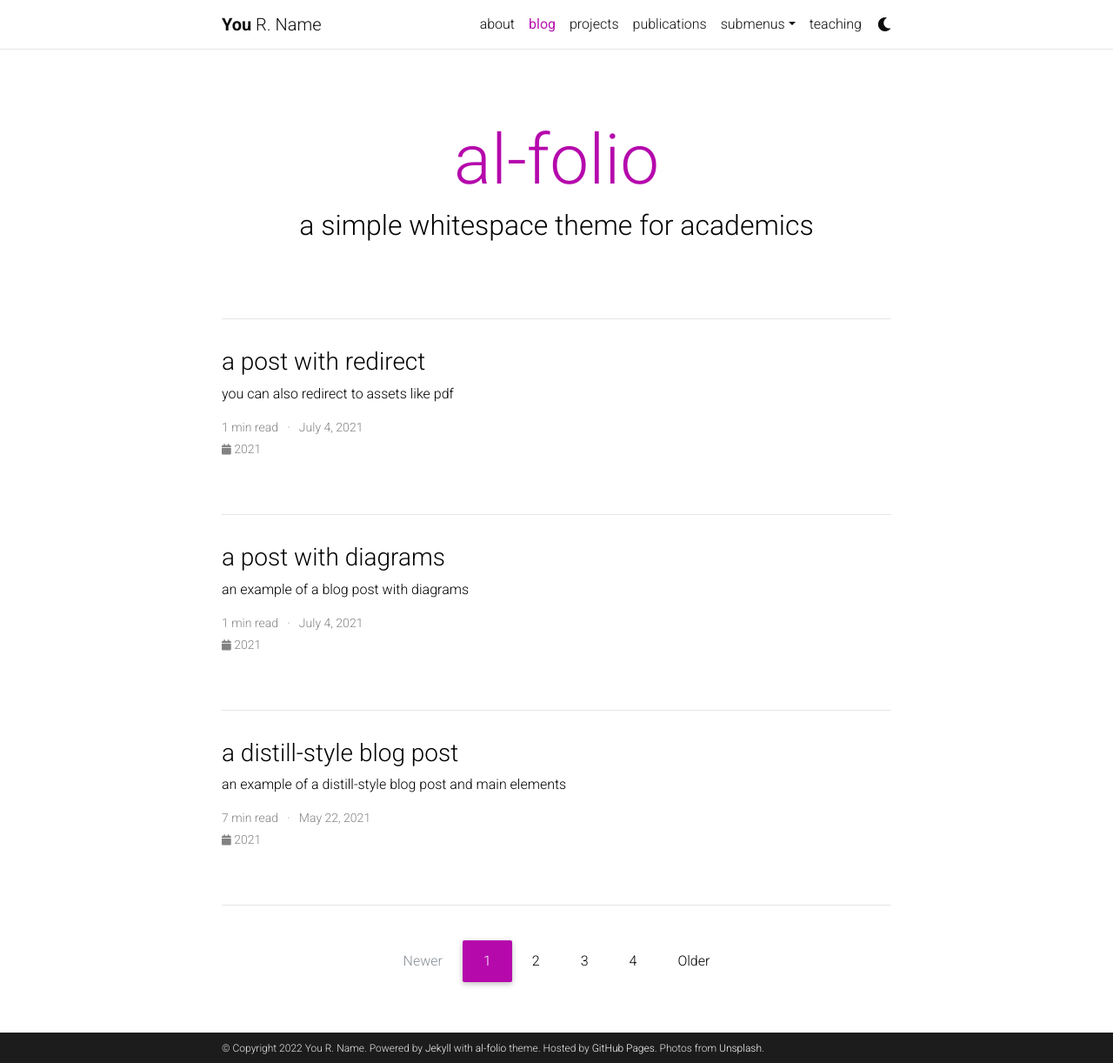
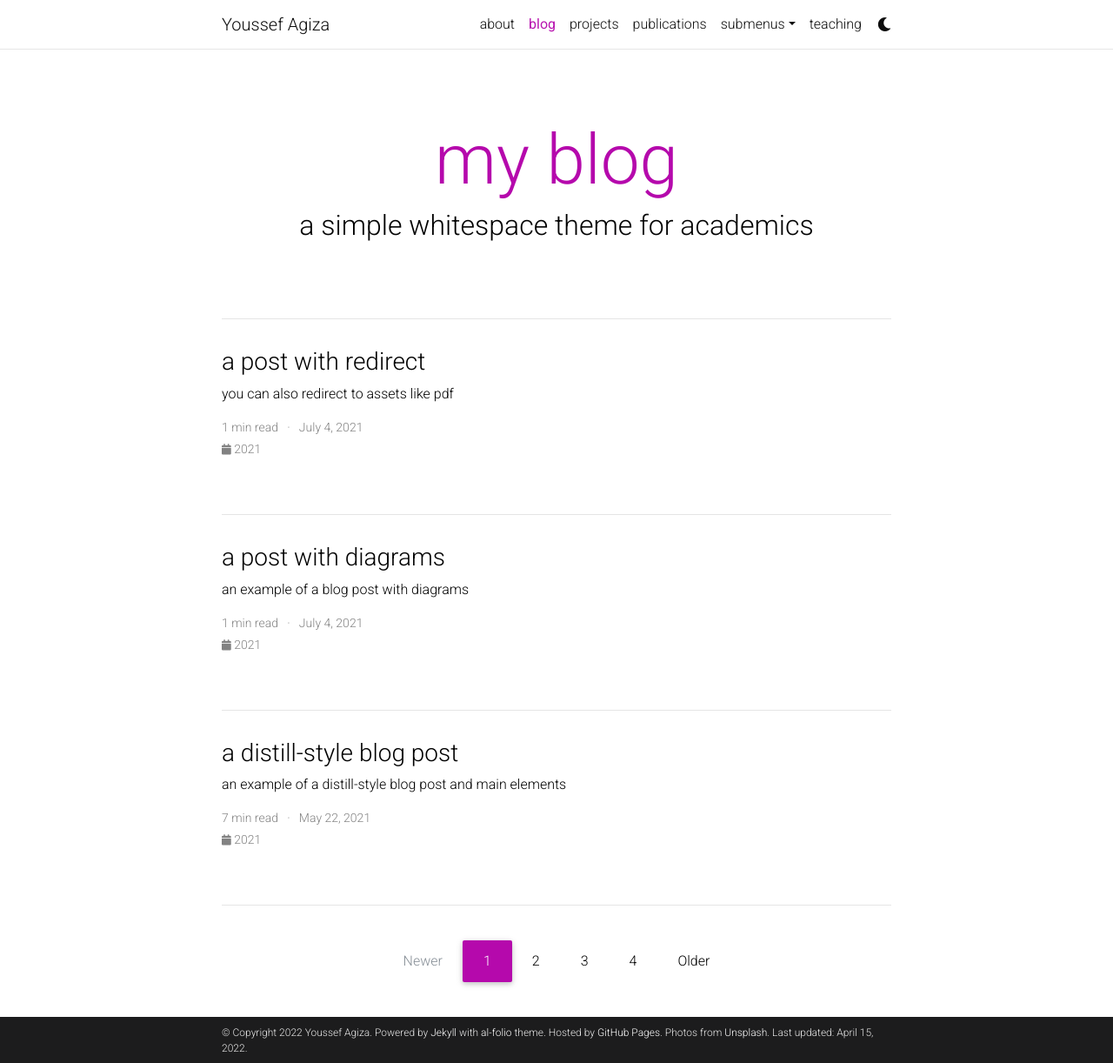
Before and after one commit to Youssef-Agiza/Youssef-Agiza.github.io, a Jekyll site: the page built from blog/index.html, in a window 1280 px wide and 1222 px high. Shown: the whole window at 87% size. Built offline with Jekyll 4.4.1, drawn with Linux system fonts in a browser that asks for light colours; the list of posts is cut into pages by our own code; comment, search, counter and statistics services are not loaded; a style sheet for code colours, icons or effects is not loaded.

Commit message:
initial customizations to al-folio theme

```diff
--- a/_config.yml
+++ b/_config.yml
@@ -2,26 +2,25 @@
 # Site settings
 # -----------------------------------------------------------------------------
 
-title: blank # the website title (if blank, full name will be used instead)
-first_name: You
-middle_name: R.
-last_name: Name
-email: you@example.com
+title: Youssef Agiza # the website title (if blank, full name will be used instead)
+first_name: Youssef
+middle_name: #R.
+last_name: Agiza
+email: youssefagiza@aucegypt.edu
 description: > # the ">" symbol means to ignore newlines until "footer_text:"
-  A simple, whitespace theme for academics. Based on [*folio](https://github.com/bogoli/-folio) design.
+  An online portfolio where I keep updates of my projects.
 footer_text: >
   Powered by <a href="https://jekyllrb.com/" target="_blank">Jekyll</a> with <a href="https://github.com/alshedivat/al-folio">al-folio</a> theme.
   Hosted by <a href="https://pages.github.com/" target="_blank">GitHub Pages</a>.
   Photos from <a href="https://unsplash.com" target="_blank">Unsplash</a>.
-keywords: jekyll, jekyll-theme, academic-website, portfolio-website  # add your own keywords or leave empty
+keywords: Youssf Agiza, Youssef, Agiza, Youssef-Agiza, developer, softwar-enegineer, portfolio-website # add your own keywords or leave empty
+lang: en # the language of your site (for example: en, fr, cn, ru, etc.)
+icon: ⚛️ # the emoji used as the favicon (alternatively, provide image name in /assets/img/)
 
-lang: en # the language of your site (for example: en, fr, cn, ru, etc.)
-icon: ⚛️  # the emoji used as the favicon (alternatively, provide image name in /assets/img/)
-
-url: https://alshedivat.github.io # the base hostname & protocol for your site
-baseurl: /al-folio # the subpath of your site, e.g. /blog/
-last_updated: false # set to true if you want to display last updated in the footer
-impressum_path:  # set to path to include impressum link in the footer, use the same path as permalink in a page, helps to conform with EU GDPR
+url: https://Youssef-Agiza.github.io # the base hostname & protocol for your site
+baseurl: # the subpath of your site, e.g. /blog/
+last_updated: true # set to true if you want to display last updated in the footer
+impressum_path: # set to path to include impressum link in the footer, use the same path as permalink in a page, helps to conform with EU GDPR
 
 # -----------------------------------------------------------------------------
 # RSS Feed
@@ -55,10 +54,10 @@ og_image: # The site-wide (default for all links) Open Graph preview image
 # Social integration
 # -----------------------------------------------------------------------------
 
-github_username: # your GitHub user name
+github_username: Youssef-Agiza # your GitHub user name
 gitlab_username: # your GitLab user name
-twitter_username: # your Twitter handle
-linkedin_username: # your LinkedIn user name
+twitter_username: YoussefAgiza # your Twitter handle
+linkedin_username: youssef-agiza-248861199 #your LinkedIn user name
 scholar_userid: # your Google Scholar ID
 orcid_id: # your ORCID ID
 medium_username: # your Medium username
@@ -75,16 +74,16 @@ stackoverflow_id: #your stackoverflow id
 contact_note: >
   You can even add a little note about which of these is the best way to reach you.
 
-google_analytics:  # your google-analytics ID (format: UA-XXXXXXXXX)
-google_site_verification:  # your google-site-verification ID (Google Search Console)
-bing_site_verification:  # out your bing-site-verification ID (Bing Webmaster)
-panelbear_analytics:  # panelbear analytics site ID (format: XXXXXXXXX)
+google_analytics: # your google-analytics ID (format: UA-XXXXXXXXX)
+google_site_verification: # your google-site-verification ID (Google Search Console)
+bing_site_verification: # out your bing-site-verification ID (Bing Webmaster)
+panelbear_analytics: # panelbear analytics site ID (format: XXXXXXXXX)
 
 # -----------------------------------------------------------------------------
 # Blog
 # -----------------------------------------------------------------------------
 
-blog_name: al-folio  # your blog must have a name for it to show up in the nav bar
+blog_name: my blog #al-folio # your blog must have a name for it to show up in the nav bar
 blog_description: a simple whitespace theme for academics
 permalink: /blog/:year/:title/
 
@@ -93,7 +92,7 @@ pagination:
   enabled: true
 
 # Comments
-disqus_shortname: al-folio # put your disqus shortname
+disqus_shortname: #al-folio # put your disqus shortname
 # https://help.disqus.com/en/articles/1717111-what-s-a-shortname
 
 # -----------------------------------------------------------------------------
@@ -119,12 +118,12 @@ news_limit: 5
 # Markdown and syntax highlight
 markdown: kramdown
 highlighter: rouge
-highlight_theme_light: github  # https://github.com/jwarby/jekyll-pygments-themes
-highlight_theme_dark: native  # https://github.com/jwarby/jekyll-pygments-themes
+highlight_theme_light: github # https://github.com/jwarby/jekyll-pygments-themes
+highlight_theme_dark: native # https://github.com/jwarby/jekyll-pygments-themes
 kramdown:
   input: GFM
   syntax_highlighter_opts:
-    css_class: 'highlight'
+    css_class: "highlight"
     span:
       line_numbers: false
     block:
@@ -132,7 +131,7 @@ kramdown:
       start_line: 1
 
 # Includes & excludes
-include: ['_pages']
+include: ["_pages"]
 exclude:
   - bin
   - Gemfile
@@ -161,9 +160,9 @@ plugins:
 # Sitemap settings
 defaults:
   - scope:
-      path:            "assets/**/*.*"
+      path: "assets/**/*.*"
     values:
-      sitemap:         false
+      sitemap: false
 # Extras
 github: [metadata]
 
@@ -195,18 +194,17 @@ jekyll-archives:
     tag: archive-tag
     category: archive-category
   permalinks:
-    year: '/blog/:year/'
-    tag: '/blog/tag/:name/'
-    category: '/blog/category/:name/'
+    year: "/blog/:year/"
+    tag: "/blog/tag/:name/"
+    category: "/blog/category/:name/"
 
 # -----------------------------------------------------------------------------
 # Jekyll Scholar
 # -----------------------------------------------------------------------------
 
 scholar:
-
-  last_name: Einstein
-  first_name: [Albert, A.]
+  last_name: Agiza
+  first_name: [Youssef, A.]
 
   style: apa
   locale: en
@@ -227,7 +225,6 @@ scholar:
   details_link: Details
 
   query: "@*"
-
 
 # -----------------------------------------------------------------------------
 # Responsive WebP Images
@@ -254,29 +251,30 @@ imagemagick:
 # -----------------------------------------------------------------------------
 
 jekyll-diagrams:
-    # configuration, see https://github.com/zhustec/jekyll-diagrams.
-    # feel free to comment out this section if not using jekyll diagrams.
-
+  # configuration, see https://github.com/zhustec/jekyll-diagrams.
+  # feel free to comment out this section if not using jekyll diagrams.
 
 # -----------------------------------------------------------------------------
 # Optional Features
 # -----------------------------------------------------------------------------
 
-enable_google_analytics:    false  # enables google analytics
-enable_panelbear_analytics: false  # enables panelbear analytics
-enable_google_verification: false  # enables google site verification
-enable_bing_verification:   false  # enables bing site verification
-enable_masonry:             true   # enables automatic project cards arangement
-enable_math:                true   # enables math typesetting (uses MathJax)
-enable_tooltips:            false  # enables automatic tooltip links generated
-                                   # for each section titles on pages and posts
-enable_darkmode:            true   # enables switching between light/dark modes
-enable_navbar_social:       false  # enables displaying social links in the
-                                   # navbar on the about page
-enable_project_categories:  true   # enables categorization of projects into
-                                   # multiple categories
-enable_medium_zoom:         true   # enables image zoom feature (as on medium.com)
-
+enable_google_analytics: false # enables google analytics
+enable_panelbear_analytics: false # enables panelbear analytics
+enable_google_verification: false # enables google site verification
+enable_bing_verification: false # enables bing site verification
+enable_masonry: true # enables automatic project cards arangement
+enable_math: true # enables math typesetting (uses MathJax)
+enable_tooltips:
+  false # enables automatic tooltip links generated
+  # for each section titles on pages and posts
+enable_darkmode: true # enables switching between light/dark modes
+enable_navbar_social:
+  false # enables displaying social links in the
+  # navbar on the about page
+enable_project_categories:
+  true # enables categorization of projects into
+  # multiple categories
+enable_medium_zoom: true # enables image zoom feature (as on medium.com)
 
 # -----------------------------------------------------------------------------
 # Library versions
```
Also changed, not shown: _pages/about.md (+5 -7 lines), Gemfile.lock (added), 2 other files.
